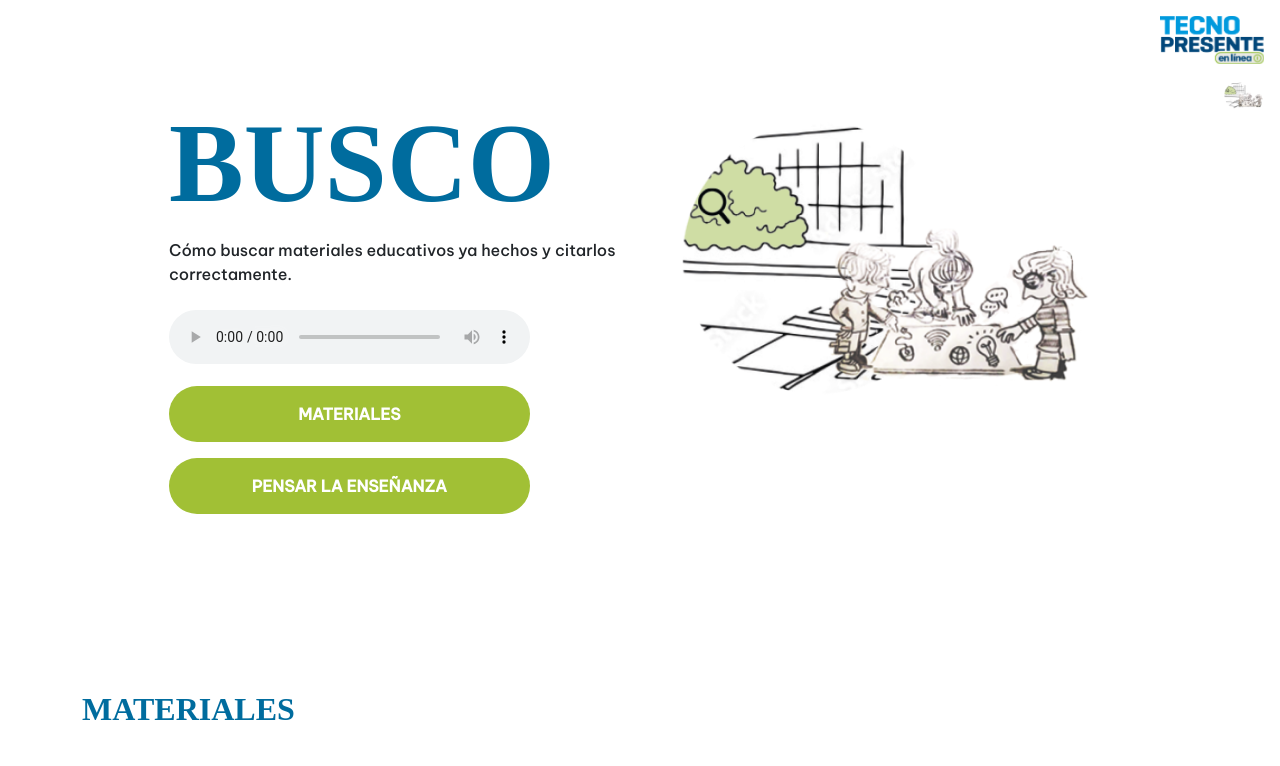
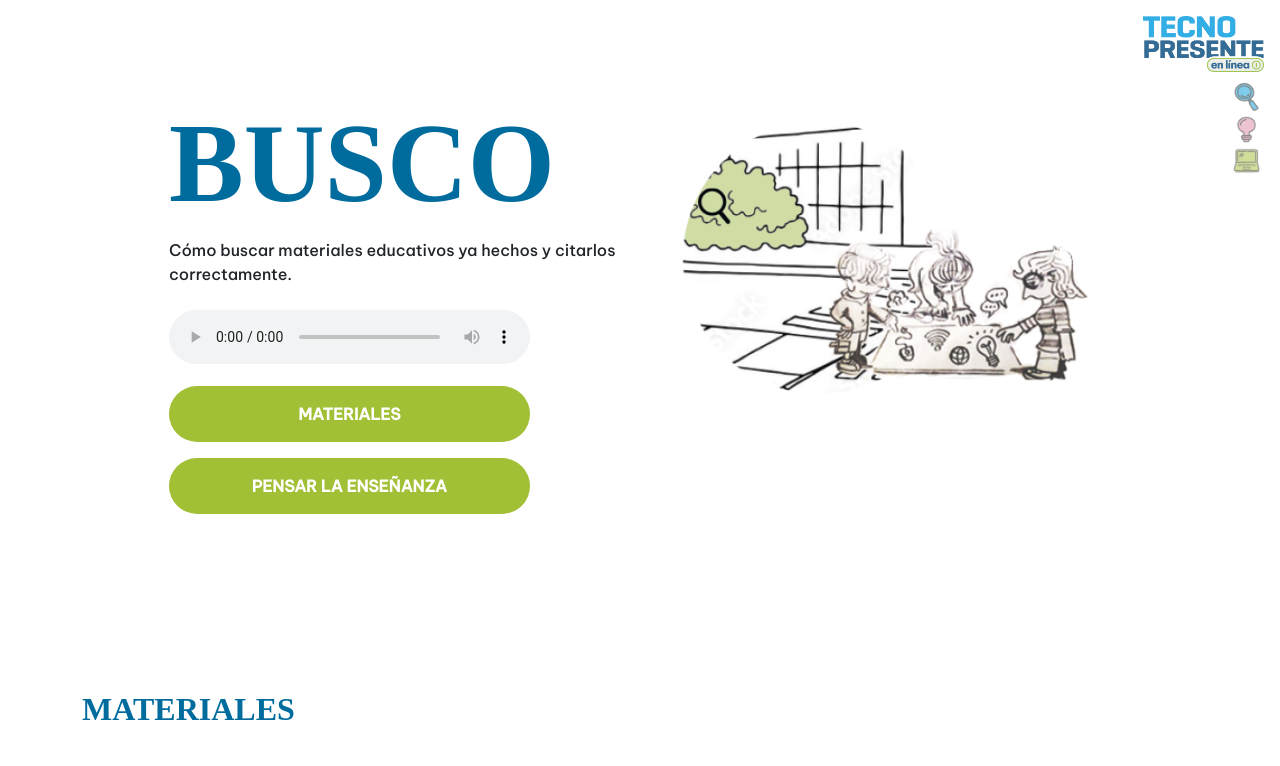
Before and after one commit to mjoviedo/tecnopresente, a plain HTML site: page busco.html in a window 1280 px wide. Shown: the top 766 px of the page. Drawn offline with nearby package versions, Linux system fonts and the light colour scheme; a web font is replaced by a local one.

Commit message:
transiciones de interacciones

```diff
--- a/busco.html
+++ b/busco.html
@@ -17,7 +17,11 @@
 <!-- MENU -->
 
   <a href="index.html"><img class="logo-menu" src="img/logo.png" alt=""></a>
-  <a href="index.html"><img class="menu1" src="img/ilustracion-busco.png" alt=""></a>
+  <a href=""><img class="menu1 selected" src="img/menu-lupa.png" alt=""></a>
+  <a href="busco.html"><img class="menu2" src="img/menu-lampara.png" alt=""></a>
+  <a href="busco.html"><img class="menu3" src="img/menu-compu.png" alt=""></a>
+
+
 
 
 
@@ -25,14 +29,7 @@
 <!-- CONTENIDO -->
 
 <div class="container-lg justify-content-center">
-<!-- logo en franja superior
-    <div class="row justify-content-center align-items-center" style="height: 30vh; margin-top: 4em; margin-bottom: 3em;">
-        <div class="col-sm-10">
-            <a href="index.html"><img src="img/logo.png" alt="" style="max-width: 300px;"></a>
-         </div>
-    </div>
 
-    -->
 
     <div class="row align-items-center justify-content-center">
 
--- a/styles.css
+++ b/styles.css
@@ -94,6 +94,8 @@ background-color: #C787A2;
 button:hover, .card:hover {
   cursor: pointer;
   filter: drop-shadow(10px 10px 10px #9ca7c4bc);
+  transform: scale(1.05);
+
 }
 
 
@@ -225,20 +227,39 @@ button:hover, .card:hover {
   position: fixed;
   top: 1em;
   right: 1em;
-  height: 3em;
+  height: 3.5em;
+  filter: opacity(0.8);
   transition: 0.4s;
+}
+
+.logo-menu:hover {
+  filter: opacity(1);
+  transform: scale(1.1);
 }
 
 .menu1, .menu2, .menu3 {
   position: fixed;
   right: 1em;
-  max-height: 2em;
+  max-height: 2.2em;
   transition: 0.4s;
+  filter: opacity(0.5);
 }
 
 .menu1 {
   top: 5em;
-  transition: 0.4s;
+}
+
+.menu2 {
+  top: 7em;
+}
+
+.menu3 {
+  top: 9em;
+}
+
+.menu1:hover, .menu2:hover, .menu3:hover {
+  filter: opacity(1);
+  transform: scale(1.2);
 }
 
 .titulo {
@@ -322,6 +343,11 @@ button:hover, .card:hover {
 
 .card {
   transition: 0.4s;
+}
+
+.selected {
+filter: grayscale(1);
+filter: opacity(0.5);
 
 }
 
```
Also changed, not shown: index.html (+0 -50 lines), img/cartel-con-lupa 1.png (added), img/menu-compu.png (added), img/menu-lampara.png (added), img/menu-lupa.png (added).
